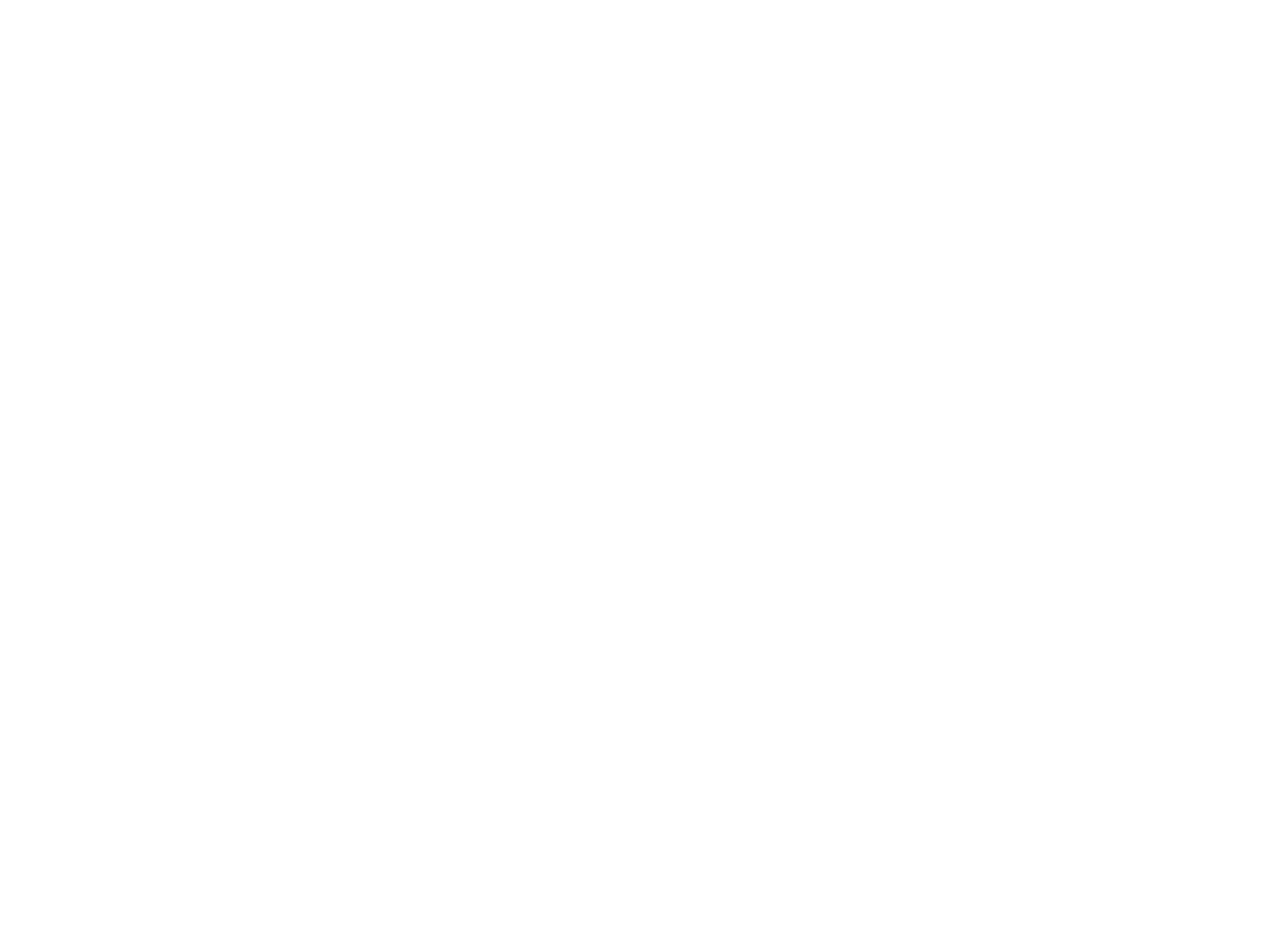
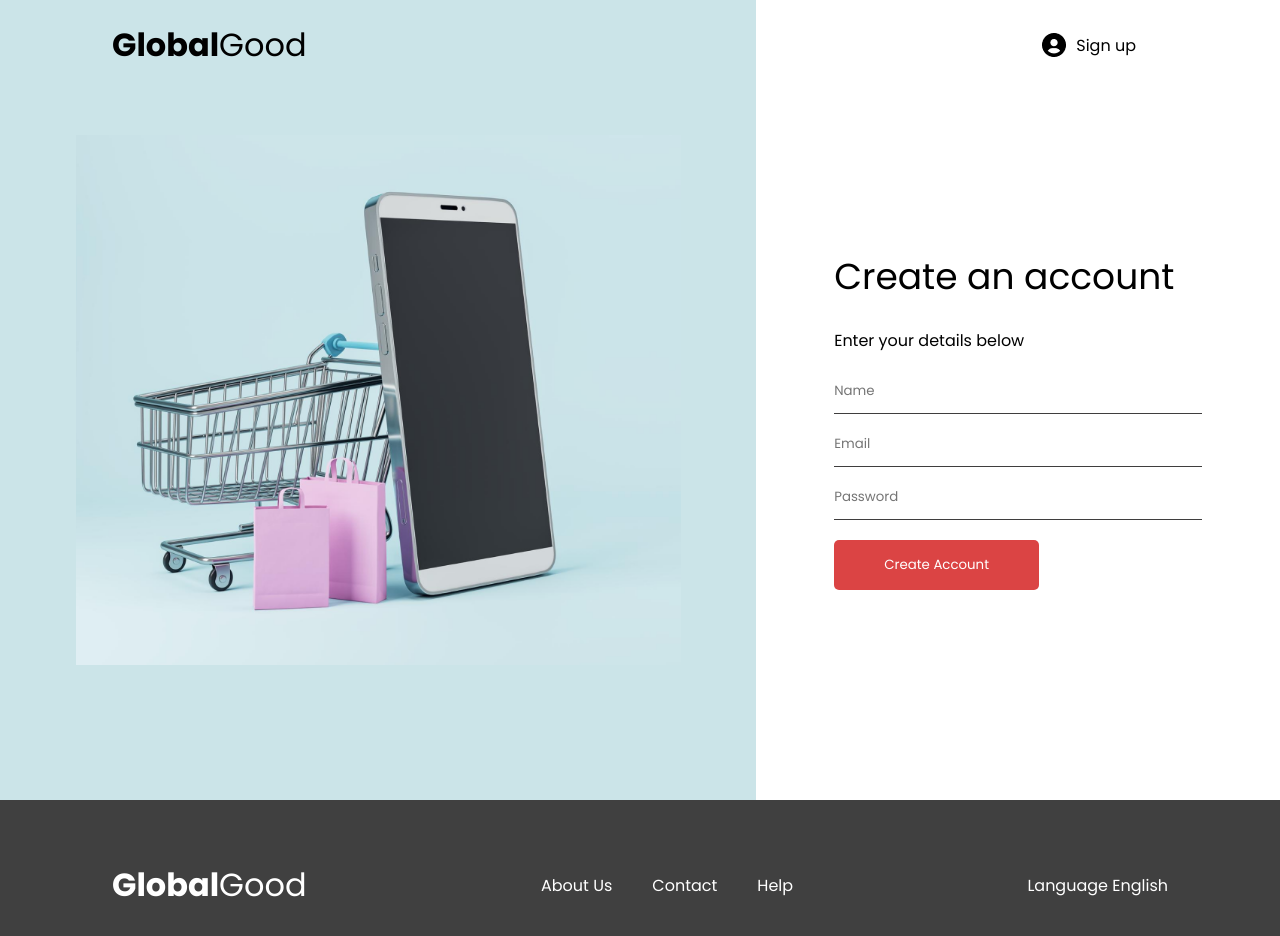
Before and after one commit to diogobonet/front-global-good, a React (Create React App) app: page /register in a window 1280 px wide. Before the commit this address had no page. Shown: the top 936 px of the page. Before the commit the page ends 800 px from the top, so only its background shows below. Built offline with nearby package versions, Linux system fonts and the light colour scheme.

Commit message:
[Finish] Login and Register template

```diff
--- a/src/App.js
+++ b/src/App.js
@@ -1,9 +1,11 @@
 // src/App.js
 import React from 'react';
 import './styles/global.scss';
+import './styles/media.scss';
 import Home from './pages/Home';
 import NotFound from './pages/NotFound';
-import LoginPage from './pages/LoginPage'
+import LoginPage from './pages/LoginPage';
+import RegisterPage from './pages/RegisterPage';
 import { BrowserRouter as Router, Route, Routes } from 'react-router-dom';
 
 
@@ -14,6 +16,7 @@ function App() {
         <Route path="/" element={<Home />} />
         <Route path="/notfound" element={<NotFound />} />
         <Route path="/login" element={<LoginPage />} />
+        <Route path="/register" element={<RegisterPage />} />
       </Routes>
     </Router>
   );
--- /dev/null
+++ b/src/components/LoginForm.js
@@ -0,0 +1,48 @@
+import React, { useState } from 'react';
+import Button from '../components/Button';
+
+const LoginForm = () => {
+  const [email, setEmail] = useState('');
+  const [password, setPassword] = useState('');
+
+  const handleLogin = (e) => {
+    e.preventDefault();
+    // Lógica para login
+    console.log('Login', { email, password });
+  };
+
+  return (
+    <form onSubmit={handleLogin}>
+        <div class="text">
+          <h1>Log in to GlobalGood</h1>
+          <p>Enter your details below</p>
+        </div>
+      <div class="inputs">
+        <div>
+          <input
+            type="email"
+            placeholder="Email"
+            value={email}
+            onChange={(e) => setEmail(e.target.value)}
+            required
+          />
+        </div>
+        <div>
+          <input
+            type="password"
+            placeholder="Password"
+            value={password}
+            onChange={(e) => setPassword(e.target.value)}
+            required
+          />
+        </div>
+      </div>
+      <div class="buttons">
+        <Button placeholder="Log In" route="/" />
+        <a href="/">Forgot password?</a>
+      </div>
+    </form>
+  );
+};
+
+export default LoginForm;
--- /dev/null
+++ b/src/components/RegisterForm.js
@@ -0,0 +1,57 @@
+import React, { useState } from 'react';
+import Button from '../components/Button';
+
+const RegisterForm = () => {
+    const [name, setName] = useState('');
+    const [email, setEmail] = useState('');
+    const [password, setPassword] = useState('');
+
+  const handleRegister = (e) => {
+    e.preventDefault();
+    // Lógica para login
+    console.log('Name', { name, email, password });
+  };
+
+  return (
+    <form onSubmit={handleRegister}>
+        <div class="text">
+          <h1>Create an account</h1>
+          <p>Enter your details below</p>
+        </div>
+      <div class="inputs">
+      <div>
+          <input
+            type="text"
+            placeholder="Name"
+            value={name}
+            onChange={(e) => setName(e.target.value)}
+            required
+          />
+        </div>
+        <div>
+          <input
+            type="email"
+            placeholder="Email"
+            value={email}
+            onChange={(e) => setEmail(e.target.value)}
+            required
+          />
+        </div>
+        <div>
+          <input
+            type="password"
+            placeholder="Password"
+            value={password}
+            onChange={(e) => setPassword(e.target.value)}
+            required
+          />
+        </div>
+      </div>
+      <div class="buttons">
+        <Button placeholder="Create Account" class="register-button" route="/" />
+      </div>
+    </form>
+  );
+};
+
+export default RegisterForm;
--- a/src/pages/LoginPage.js
+++ b/src/pages/LoginPage.js
@@ -1,11 +1,11 @@
 import React from 'react';
 import AuthTemplate from '../components/AuthTemplate';
-// import LoginForm from '../components/LoginForm';
+import LoginForm from '../components/LoginForm';
 
 const LoginPage = () => {
   return (
-    <AuthTemplate title="Login">
-        {/* <LoginForm /> */}
+    <AuthTemplate title="">
+        {<LoginForm /> }
     </AuthTemplate>
   );
 };
--- a/src/pages/RegisterPage.js
+++ b/src/pages/RegisterPage.js
@@ -1,12 +1,10 @@
 import React from 'react';
 import AuthTemplate from '../components/AuthTemplate';
 import RegisterForm from '../components/RegisterForm';
-import Header from '../components/Header';
 
 const RegisterPage = () => {
   return (
-    <AuthTemplate title="Registrar">
-        <Header showLogin/>
+    <AuthTemplate title="">
         <RegisterForm />
     </AuthTemplate>
   );
--- a/src/styles/global.scss
+++ b/src/styles/global.scss
@@ -1,4 +1,5 @@
 $primary-color: #DB4444;
+$primary-color-hover: #b04444;
 $footer-bg-color: #404040;
 $text-color: #FFFFFF;
 $border-radius: 5px;
@@ -38,7 +39,7 @@ h1.logo-text {
   cursor: pointer;
 
   &:hover {
-    background-color: #b04444;
+    background-color: $primary-color-hover;
   }
 }
 
@@ -113,13 +114,88 @@ main:has(.notfound) {
 }
 
 /* AUTH TEMPLATES */
-.auth-main {
-  display: flex;
-  .sect-left {
-    width: 50%;
+.auth-container {
+  header {
+    position: absolute;
+    top: 0;
+    left: 0;
+    width: 80%;
+    padding: 0px 7rem;
+  }
 
-    img {
-      width: 600px;
+  .auth-main {
+    display: flex;
+    height: 100vh;
+    .sect-left {
+      display: flex;
+      align-items: center;
+      justify-content: center;
+      width: 65%;
+      background-color: #CBE4E8;
+      img {
+        width: 80%;
+      }
+    }
+    .auth-box {
+        display: flex;
+        flex-direction: column;
+        justify-content: center;
+        align-items: center;
+        width: 45%;
+      form {
+        display: flex;
+        flex-direction: column;
+
+        div.text, div.inputs {
+          display: flex;
+          flex-direction: column;
+          gap: 8px;
+        }
+
+        h1 {
+          font-size: 36px;
+          font-weight: normal;
+          letter-spacing: 4%;
+          margin: 0;
+        }
+
+        input {
+          border: none;
+          color: #3f3e3e;
+          padding: 12px 0px 12px 0px;
+          border-bottom: 1px solid #3f3e3e;
+          width: 23rem;
+          font-family: "Poppins";
+
+          &:focus {
+            outline: 0;
+          }
+        }
+
+        div.buttons {
+          display: flex;
+          justify-content: space-between;
+          align-items: center;
+          margin-top: 20px;
+
+          button {
+            margin-top: 0;
+          }
+
+          button.buttonMain.register-button {
+            width: 100%;
+          }
+
+          a {
+            color: $primary-color;
+            font-size: 14px;
+            text-decoration: none;
+            &:hover {
+              color: $primary-color-hover;
+            }
+          }
+        }
+      }
     }
   }
 }
--- /dev/null
+++ b/src/styles/media.scss
@@ -0,0 +1,21 @@
+@media (max-width: 1048px) {
+    .auth-container {
+        header {
+            position: relative;
+            bottom: 0;
+            right: 0;
+            width: inherit;
+        }
+
+        .auth-main {
+            display: flex;
+            justify-content: center;
+            align-items: center;
+            flex-direction: column-reverse;
+          }
+
+          .auth-main .sect-left {
+              display: none;
+          }
+    }
+}
```
